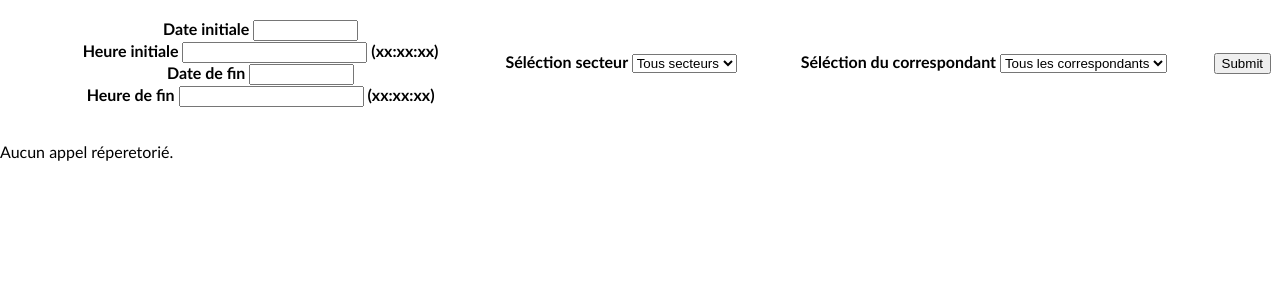
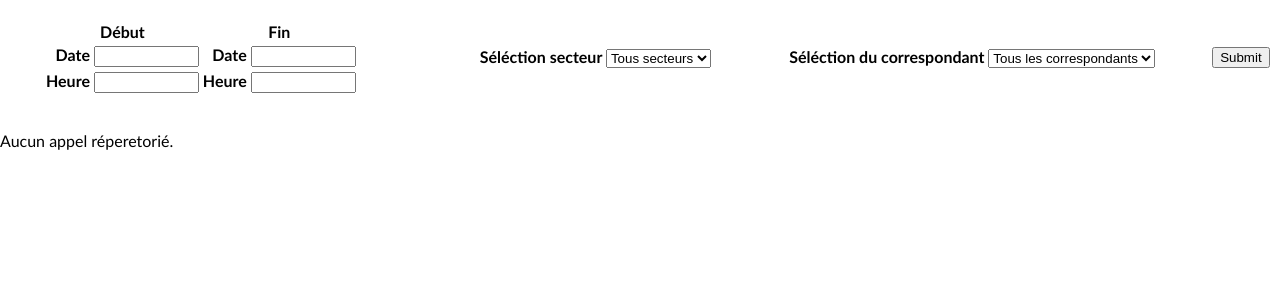
Before and after one commit to bashi-bashot/lilas, a Django app: page /communication/ in a window 1280 px wide. Shown: the part 88-388 px from the top of the page. Run offline with Django 3.2, Linux system fonts and the light colour scheme; lists and menus that the app fills with data are empty; some libraries are stand-ins or nearby versions.

Commit message:
COMMUNICATION : Maj de la présentation du formulaire date

```diff
--- a/LILAS/communication/forms.py
+++ b/LILAS/communication/forms.py
@@ -19,10 +19,10 @@ listeTypeStats = [
 
 
 class NameForm(forms.Form):
-    dateDebut = forms.DateField(label='Date de début : ', widget=widgets.AdminDateWidget(attrs={'size':10}))
-    heureDebut  = forms.CharField(label='Heure de début (xx:xx:xx)', max_length=8)
-    dateFin = forms.DateField(label='Date de fin : ', widget=widgets.AdminDateWidget(attrs={'size':10}))
-    heureFin  = forms.CharField(label='Heure de Fin (xx:xx:xx)', max_length=8)
+    dateDebut = forms.DateField(widget=widgets.AdminDateWidget(attrs={'size':10}))
+    heureDebut  = forms.CharField(max_length=8, widget=forms.TextInput(attrs={'size':10}))
+    dateFin = forms.DateField(widget=widgets.AdminDateWidget(attrs={'size':10}))
+    heureFin  = forms.CharField(max_length=8, widget=forms.TextInput(attrs={'size':10}))
     positionSpinner = forms.ChoiceField(widget = forms.Select(), choices = ())
     correspondantSpinner = forms.ChoiceField(label='Position : ', choices = ())
 
--- a/LILAS/communication/templates/communication/index.html
+++ b/LILAS/communication/templates/communication/index.html
@@ -32,10 +32,24 @@
                         <th>
                                 {% csrf_token %}
                                 <ul>
-                                    <div>Date initiale {{ form.dateDebut}} </div>
-                                    <div>Heure initiale {{ form.heureDebut }} (xx:xx:xx)</div>
-                                    <div>Date de fin {{ form.dateFin }}</div>
-                                    <div>Heure de fin {{ form.heureFin }} (xx:xx:xx)</div>
+                                    <table>
+                                        <thead style="text-align: center"> <!-- En-tête du tableau -->
+                                            <tr>
+                                                <th>Début</th>
+                                                <th>Fin</th>
+                                            </tr>
+                                        </thead>
+                                        <tbody style="text-align: right">
+                                            <tr>
+                                                <td>Date {{ form.dateDebut}} </td>
+                                                <td>Date {{ form.dateFin }}</td>
+                                            </tr>
+                                            <tr>
+                                                <td>Heure {{ form.heureDebut }}</td>
+                                                <td>Heure {{ form.heureFin }}</td>
+                                            </tr>
+                                        </tbody>
+                                    </table>
                                 </ul>
                         </th>
                         <th> Séléction secteur {{ form.positionSpinner }}</th>
```
